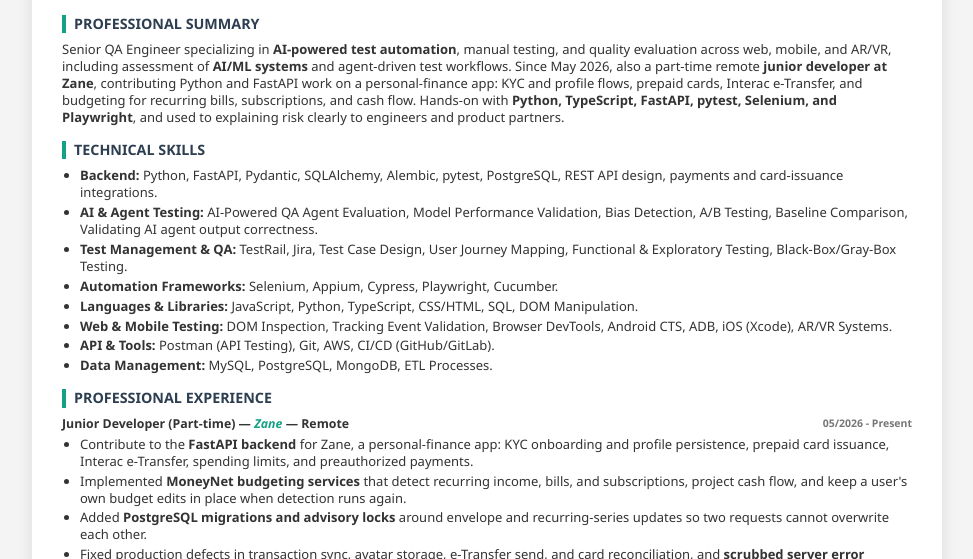
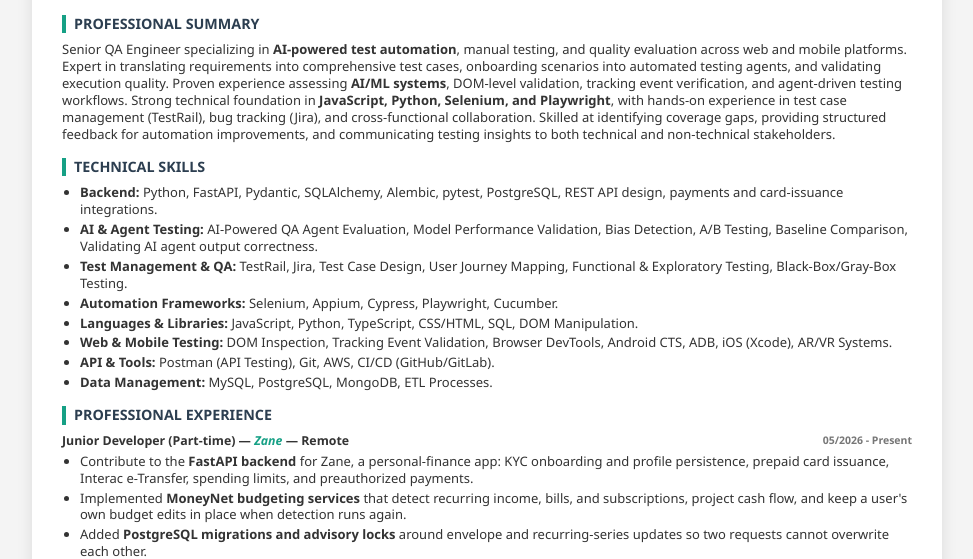
Before and after one commit to Vik1975/Resume, a plain HTML site: page index.html in a window 1280 px wide. Shown: the part 212-771 px from the top of the page, without its empty margins (153-1126 px from the left). Drawn offline with Linux system fonts and the light colour scheme.

Commit message:
Restore a testing-only professional summary
Meta stays current. The summary covers QA and AI test automation only.

```diff
--- a/index.html
+++ b/index.html
@@ -86,7 +86,7 @@
     </header>
 
     <h2>Professional Summary</h2>
-    <p>Senior QA Engineer specializing in <strong>AI-powered test automation</strong>, manual testing, and quality evaluation across web, mobile, and AR/VR, including assessment of <strong>AI/ML systems</strong> and agent-driven test workflows. Since May 2026, also a part-time remote <strong>junior developer at Zane</strong>, contributing Python and FastAPI work on a personal-finance app: KYC and profile flows, prepaid cards, Interac e-Transfer, and budgeting for recurring bills, subscriptions, and cash flow. Hands-on with <strong>Python, TypeScript, FastAPI, pytest, Selenium, and Playwright</strong>, and used to explaining risk clearly to engineers and product partners.</p>
+    <p>Senior QA Engineer specializing in <strong>AI-powered test automation</strong>, manual testing, and quality evaluation across web and mobile platforms. Expert in translating requirements into comprehensive test cases, onboarding scenarios into automated testing agents, and validating execution quality. Proven experience assessing <strong>AI/ML systems</strong>, DOM-level validation, tracking event verification, and agent-driven testing workflows. Strong technical foundation in <strong>JavaScript, Python, Selenium, and Playwright</strong>, with hands-on experience in test case management (TestRail), bug tracking (Jira), and cross-functional collaboration. Skilled at identifying coverage gaps, providing structured feedback for automation improvements, and communicating testing insights to both technical and non-technical stakeholders.</p>
 
     <h2>Technical Skills</h2>
     <ul>
```
